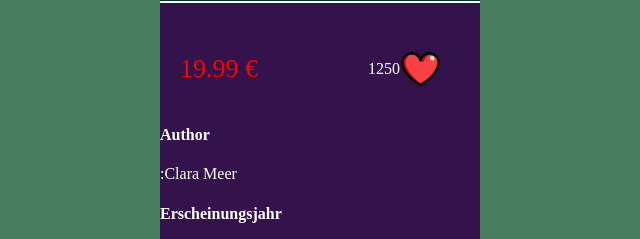
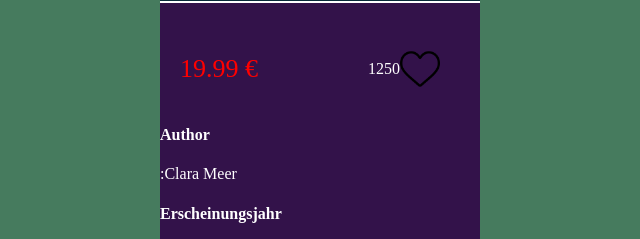
Before and after one commit to FederDonut/Bookstore, a plain HTML site: page index.html in a window 1280 px wide. Both pictures are taken after a click on the button 740 px from the left and 560 px from the top of the page. Shown: the part 492-731 px from the top of the page, 320-960 px from the left. Drawn offline with Linux system fonts and the light colour scheme.

Commit message:
Likebutton funktion with the liked logic connected

```diff
--- a/index.html
+++ b/index.html
@@ -33,3 +33,6 @@
 
 </body>
 </html>
+
+
+<button on></button>
--- a/script.js
+++ b/script.js
@@ -1,3 +1,4 @@
+
 
 console.table(books)
 let bookname = books[0].name;
@@ -5,23 +6,38 @@ function renderBookInfo(){
     let bookInfo = document.getElementById('content');
 
     for (let i = 0;i < books.length; i++) {
+
         bookInfo.innerHTML += htmlTemplate(i);
     }
 
 }
+
+
+function renderLikeButton(i){
+    let likeStatus = books[i].liked;
+    let likecss;
+    if(likeStatus == true)
+        likecss= 'heart love';
+    else{
+        likecss='heart';
+    }
+    return likecss; // Ansatz war richtig --> wichtig return beachten
+
+}
+
 function likeButton(i){
     let likeButton = document.getElementById('like'+i);
-    console.log(likeButton);
     likeButton.classList.toggle('love');
-    if(likeButton.classList.contains('love')){
-        likeButton.classList.remove('heart');
-    }else{
+    if(likeButton.classList.contains == ""){
         likeButton.classList.add('heart');
     }
 
 }
 
-function htmlTemplate(i){
+
+function htmlTemplate(i,){
+
+
     return `<div class="content">
                 <div class="name">
                     <h2>${books[i].name}</h2>
@@ -34,7 +50,7 @@ function htmlTemplate(i){
                 <div class="bookStats" id="bookinfo">
                     <section class="one">
                         <h3>${books[i].price} €</h3>
-                        <p>${books[i].likes}<button onclick = "likeButton(${i})" class="heart" id="like${i}">
+                        <p id="like-counter">${books[i].likes}<button onclick = "likeButton(${i})" class ="${renderLikeButton(i)}" id="like${i}">
 
                         </button></p>
                     </section>
--- a/style.css
+++ b/style.css
@@ -38,7 +38,7 @@ body{
 .content{
     height: 800px;
     width: 25%;
-    background-color: #34124b;
+    background-color: hsl(276, 61%, 18%);
     border-radius: 18px;
 }
 .separator{
```
